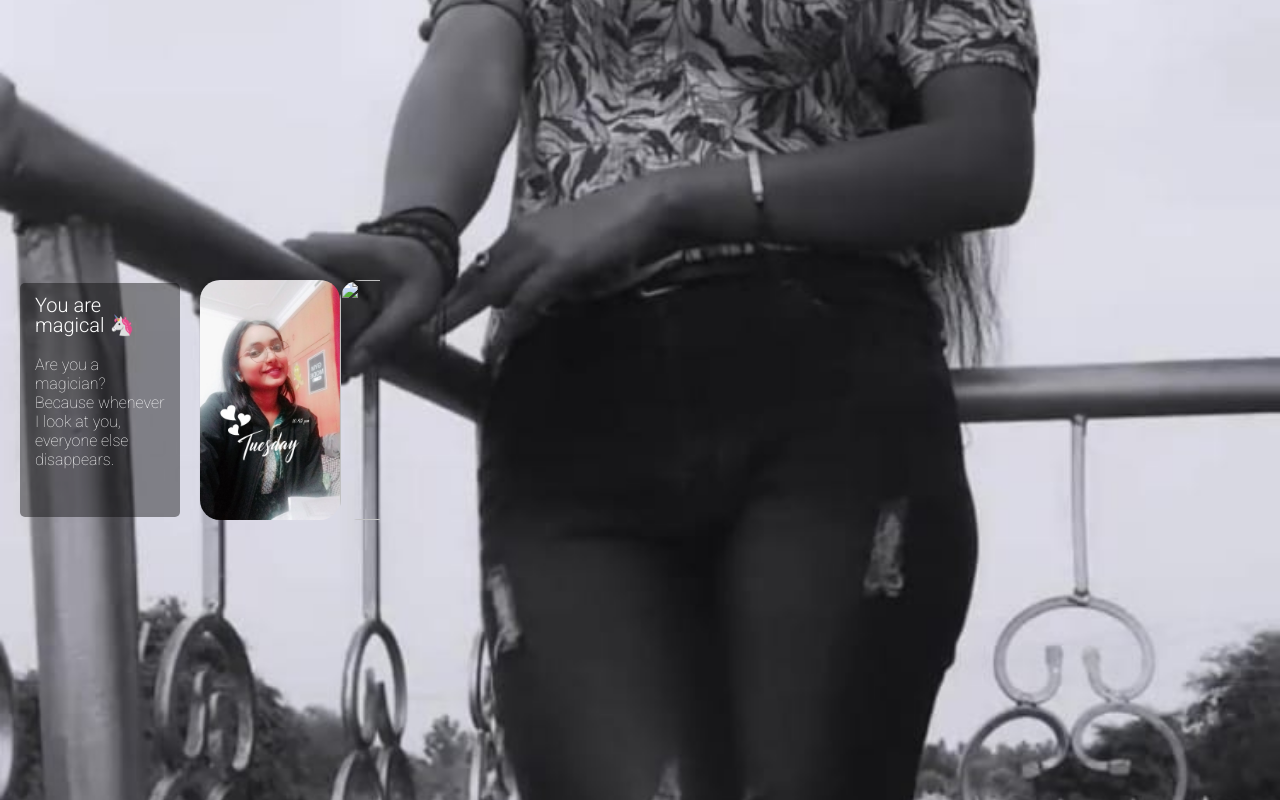
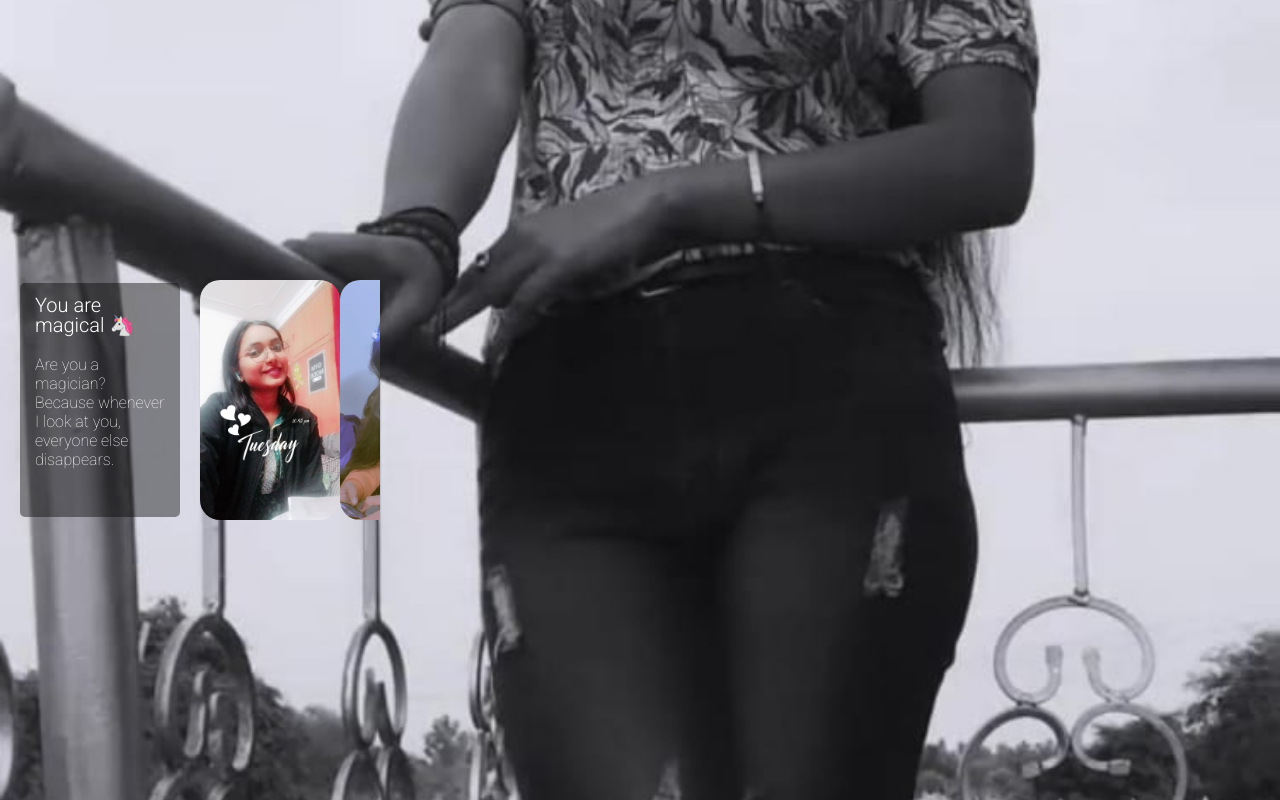
Before and after one commit to avnash-Kumar/not-a-simple-slider, a plain HTML site: page index.html in a window 1280 px wide. Drawn offline with nearby package versions, Linux system fonts and the light colour scheme; the site is published under a folder, as on GitHub Pages, so addresses that start at the root find nothing.

Commit message:
fix second img not found

```diff
--- a/index.html
+++ b/index.html
@@ -35,7 +35,7 @@
                         </div>
                         <div class="slide-wrapper">
                             <div class="slide slide2"><img class="slide-image"
-                                    src="/assets/m2.jpeg" /></div>
+                                    src="./assets/m2.jpeg" /></div>
                         </div>
                         <div class="slide-wrapper">
                             <div class="slide slide3"><img class="slide-image"
--- a/script.js
+++ b/script.js
@@ -76,7 +76,6 @@ if (navigator.msMaxTouchPoints) {
             });
 
         },
-        //   console.log('event',event.touches[0].clientX)
 
         start: function (event) {
 
@@ -119,7 +118,6 @@ if (navigator.msMaxTouchPoints) {
                 }
             }
 
-            console.log('index',this.index);
             this.el.holder.classList.add("animate");
             this.el.holder.style.transform = `translate3d(-${this.index * this.slideWidth}px,0,0)`;
             this.el.imgSlide.classList.add("animate");
@@ -139,7 +137,6 @@ if (navigator.msMaxTouchPoints) {
 
             //
 
-            // console.log('this.slides', this.slides, this.index)
             // this.slides[lastIndex].style.transition = "transform 1s ease;"
             slider.animateTextBox();
             slider.animateBgImg();
```
